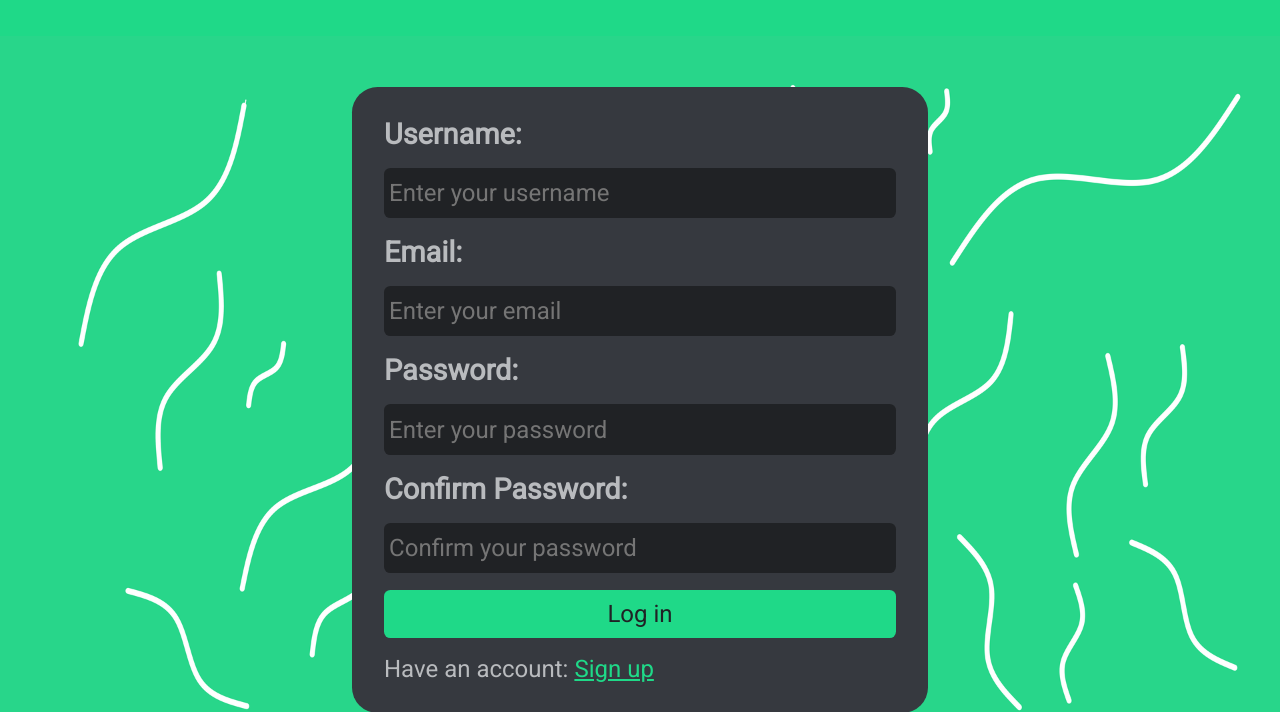
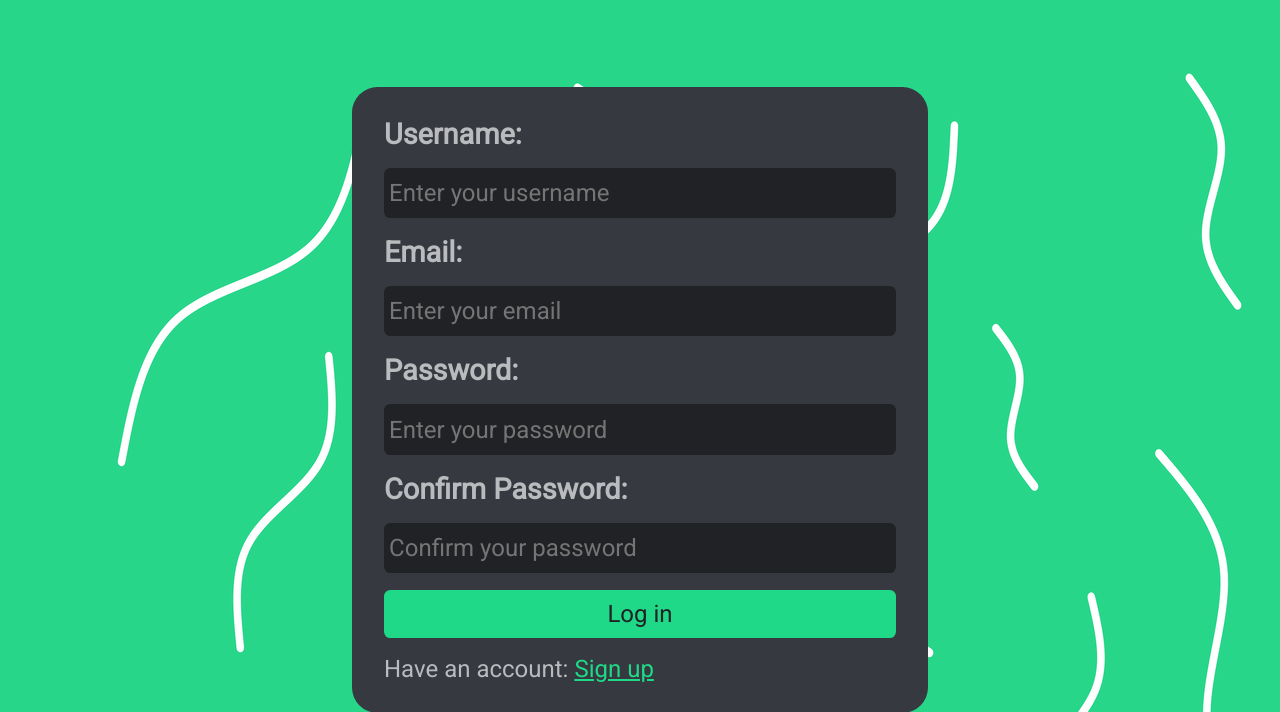
Before and after one commit to BorbiAl/Cornelious, a Flask app: template Website/templates/register.html in a window 1280 px wide. Shown: the top 712 px of the page. Run offline with Flask 3, Linux system fonts and the light colour scheme; the template is opened without the code that fills it, so the values that code supplies are empty.

Commit message:
Update register-style.css
1

```diff
--- a/Website/static/css/register-style.css
+++ b/Website/static/css/register-style.css
@@ -12,9 +12,6 @@ a:visited,a:active,a:link{
 }
 body{
     background-image:url("../images/background.png");
-    background-repeat: no-repeat;
-    background-size:cover;
-    background-position-y: calc(-5%);
     background-color: #1FD988;
 }
 .main{
```
